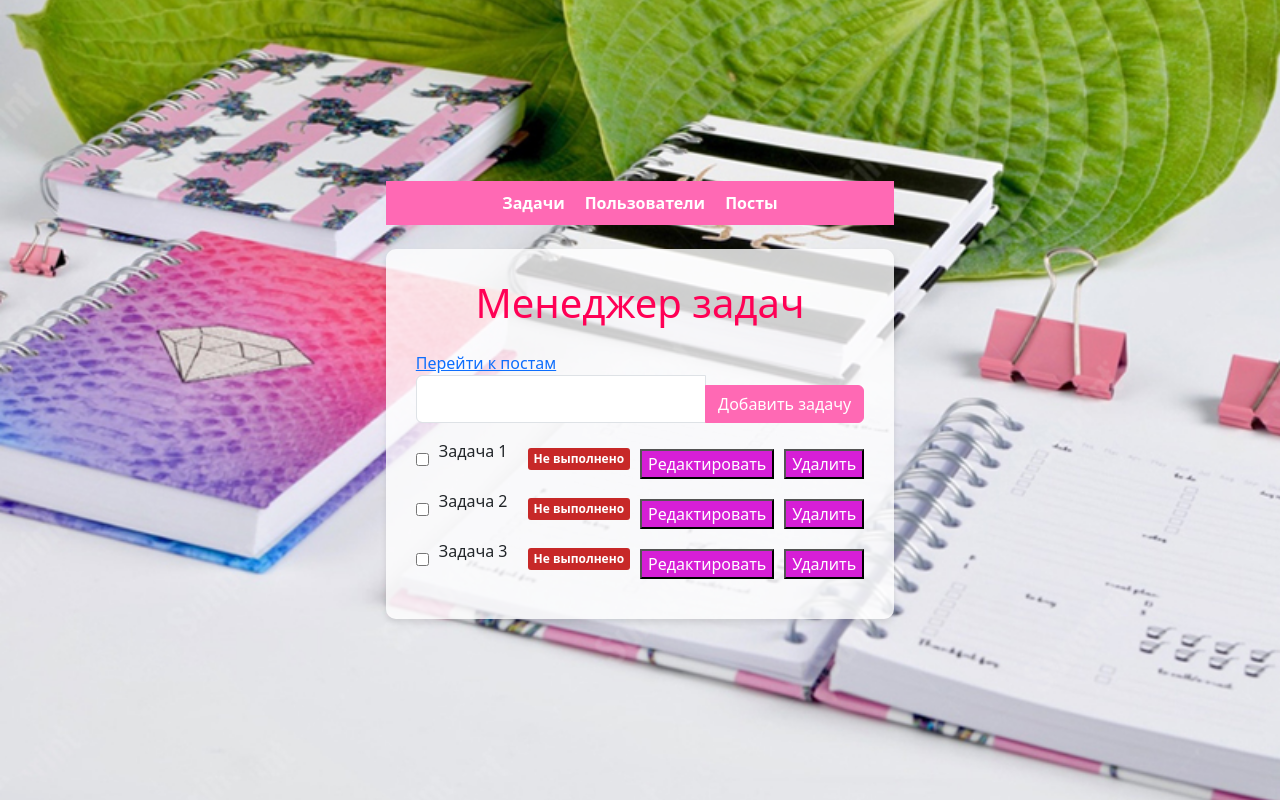
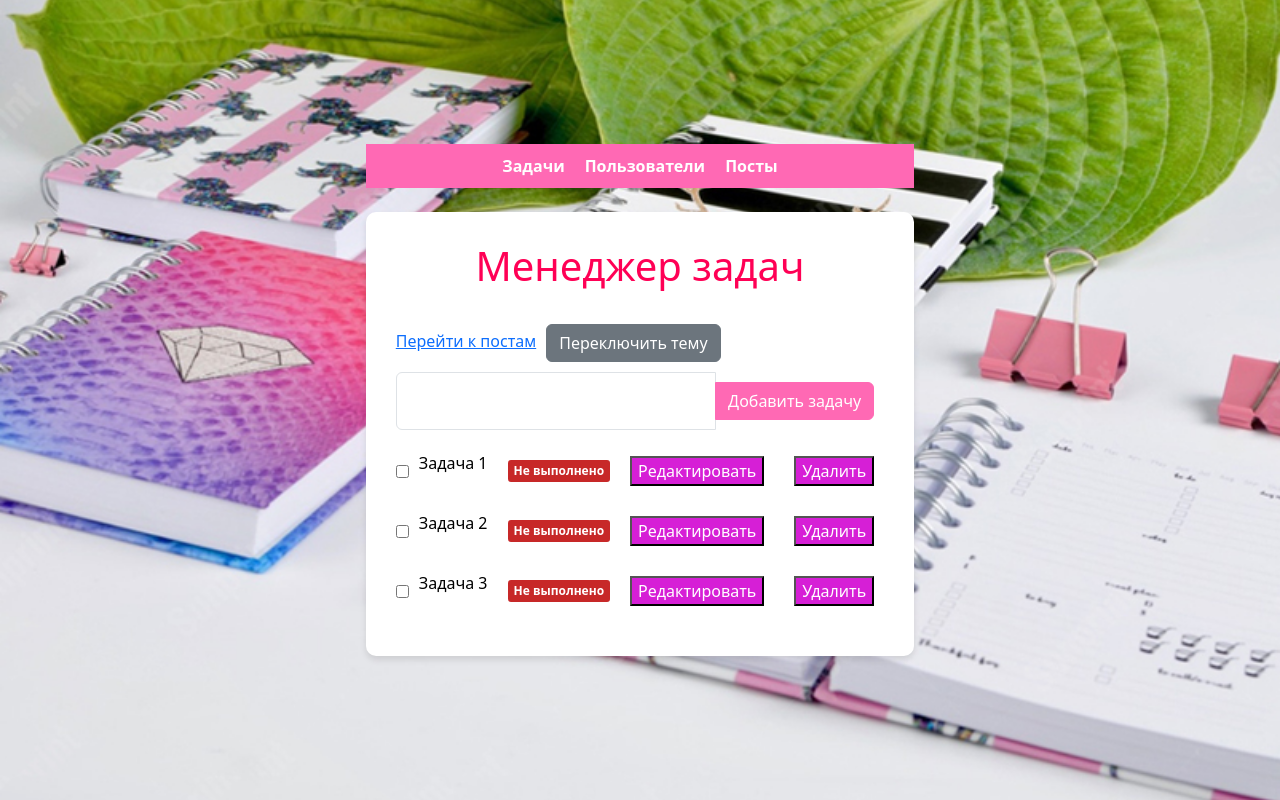
Before and after one commit to Larinayaa/7_hw, a React (Vite) app: page /7_hw/ in a window 1280 px wide. Built offline with nearby package versions, Linux system fonts and the light colour scheme.

Commit message:
13  Необходимо переключение на светлую и тёмную тему с помощью Redux

```diff
--- a/package.json
+++ b/package.json
@@ -13,9 +13,12 @@
     "homepage": "https://Larinayaa.github.io/7_hw"
   },
   "dependencies": {
+    "@reduxjs/toolkit": "^2.5.1",
     "react": "^19.0.0",
     "react-dom": "^19.0.0",
-    "react-router-dom": "^7.1.5"
+    "react-redux": "^9.2.0",
+    "react-router-dom": "^7.1.5",
+    "redux": "^5.0.1"
   },
   "devDependencies": {
     "@eslint/js": "^9.19.0",
--- a/src/assets/style.css
+++ b/src/assets/style.css
@@ -68,14 +68,6 @@ textarea {
     background-color: #c72828;
     color: white;
 }
-
-
-
-
-
-
-
-
 nav {
     background: #ff69b4;
     padding: 10px;
@@ -83,9 +75,19 @@ nav {
     gap: 20px;
     justify-content: center;
 }
-
 nav a {
     color: white;
     text-decoration: none;
     font-weight: bold;
 }
+.light-theme {
+    background-color: #ffffff;
+    color: #000000;
+}
+.dark-theme {
+    background-color: #121212;
+    color: #ffffff;
+}
+button {
+    margin: 10px;
+}
--- a/src/components/TasksList.jsx
+++ b/src/components/TasksList.jsx
@@ -2,11 +2,14 @@ import { useState, useRef } from "react";
 import Task from "./Task";
 import "../assets/style.css";
 import { Link } from "react-router-dom";
+import { useDispatch, useSelector } from "react-redux";
+import { toggleTheme } from "../store/themeSlice";
 const TasksList = () => {
     const initialState = ["Задача 1", "Задача 2", "Задача 3"];
     const [tasks, setTasks] = useState(initialState);
     const newTaskRef = useRef();
-
+    const dispatch = useDispatch();
+    const currentTheme = useSelector((state) => state.theme.theme);
     const handleClickAdd = () => {
         const newTask = newTaskRef.current.value.trim();
         if (newTask) {
@@ -14,10 +17,16 @@ const TasksList = () => {
             newTaskRef.current.value = "";
         }
     };
+    const handleToggleTheme = () => {
+        dispatch(toggleTheme());
+    };
     return (
-        <div className="container mt-4">
+        <div className={`container mt-4 ${currentTheme === "dark" ? "dark-theme" : "light-theme"}`}>
             <h1 className="mb-4 text-center">Менеджер задач</h1>
-            <Link to="/posts">Перейти к постам</Link> {}
+            <Link to="/posts">Перейти к постам</Link>
+            <button onClick={handleToggleTheme} className="btn btn-secondary">
+                Переключить тему
+            </button>
             <div className="input-group mb-3">
                 <input ref={newTaskRef} type="text" className="form-control" />
                 <button
@@ -36,5 +45,4 @@ const TasksList = () => {
         </div>
     );
 };
-
 export default TasksList;
--- a/src/main.jsx
+++ b/src/main.jsx
@@ -1,23 +1,27 @@
 import React from "react";
 import ReactDOM from "react-dom/client";
 import { BrowserRouter, Routes, Route, Link } from "react-router-dom";
+import { Provider } from "react-redux";
 import TasksList from "./components/TasksList";
 import UserList from "./components/UserList";
 import PostList from "./components/PostList";
+import store from "./store/store";
 import "./assets/style.css";
 ReactDOM.createRoot(document.getElementById("root")).render(
     <React.StrictMode>
+        <Provider store={store}> {}
             <BrowserRouter basename="/7_hw">
                 <nav>
                     <Link to="/">Задачи</Link>
                     <Link to="/users">Пользователи</Link>
-                <Link to="/posts">Посты</Link>  {}
+                    <Link to="/posts">Посты</Link>
                 </nav>
                 <Routes>
                     <Route path="/" element={<TasksList />} />
                     <Route path="/users" element={<UserList />} />
-                <Route path="/posts" element={<PostList />} />  {}
+                    <Route path="/posts" element={<PostList />} />
                 </Routes>
             </BrowserRouter>
+        </Provider>
     </React.StrictMode>
 );
--- /dev/null
+++ b/src/store/store.js
@@ -0,0 +1,8 @@
+import { configureStore } from "@reduxjs/toolkit";
+import themeReducer from "./themeSlice";
+const store = configureStore({
+    reducer: {
+        theme: themeReducer,
+    },
+});
+export default store;
--- /dev/null
+++ b/src/store/themeSlice.js
@@ -0,0 +1,15 @@
+import { createSlice } from "@reduxjs/toolkit";
+const initialState = {
+    theme: "light",
+};
+const themeSlice = createSlice({
+    name: "theme",
+    initialState,
+    reducers: {
+        toggleTheme: (state) => {
+            state.theme = state.theme === "light" ? "dark" : "light";
+        },
+    },
+});
+export const { toggleTheme } = themeSlice.actions;
+export default themeSlice.reducer;
```
Also changed, not shown: 1 other file (tests, documents, lock files or other folders). Lines whose indentation alone changed are shown as unchanged.
